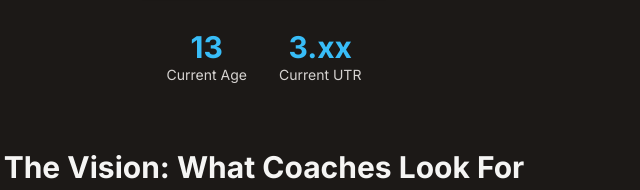
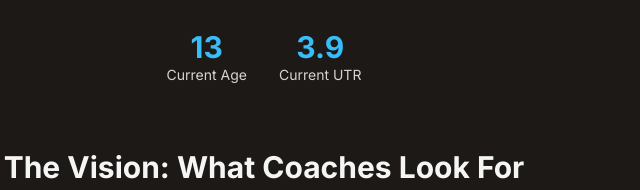
Before and after one commit to hlawrence112/JHamptoncollegeroadmap, a plain HTML site: page index.html in a window 1280 px wide. Shown: the part 371-561 px from the top of the page, 376-1016 px from the left. Drawn offline with nearby package versions, Linux system fonts and the light colour scheme.

Commit message:
Update index.html

```diff
--- a/index.html
+++ b/index.html
@@ -152,7 +152,7 @@
             <p class="text-sm text-stone-300">Current Age</p>
           </div>
           <div class="text-center">
-            <p class="text-3xl font-bold text-sky-400">3.xx</p>
+            <p class="text-3xl font-bold text-sky-400">3.9</p>
             <p class="text-sm text-stone-300">Current UTR</p>
           </div>
         </div>
```
